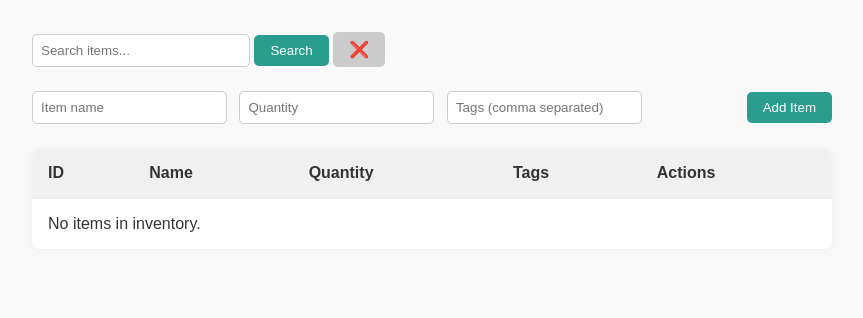
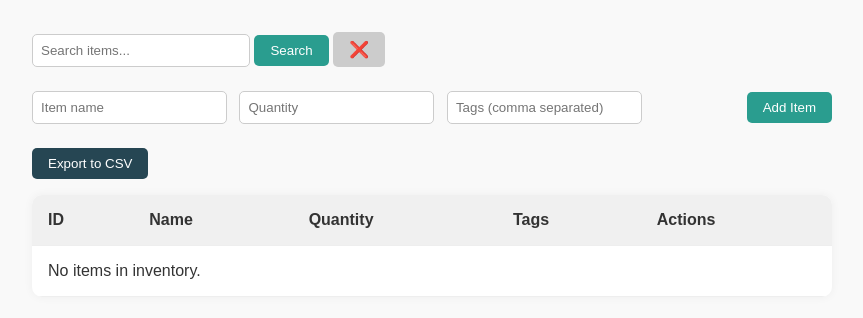
Before and after one commit to dskipps/capstone-project, a Flask app: page /inventory in a window 1280 px wide. Shown: the part 63-381 px from the top of the page, without its empty margins (208-1071 px from the left). Run offline with Flask 3, Linux system fonts and the light colour scheme; the visitor is signed in with stand-in values (Sample User, id 1).

Commit message:
update to inventory

```diff
--- a/templates/inventory.html
+++ b/templates/inventory.html
@@ -199,6 +199,14 @@
       <button type="submit">Add Item</button>
     </form>
 
+    <div style="margin-bottom: 1rem;">
+      <form action="/export-csv" method="get">
+        <button type="submit" style="padding: 0.5rem 1rem; background: #264653; color: white; border: none; border-radius: 5px; cursor: pointer;">
+          Export to CSV
+        </button>
+      </form>
+    </div>
+
     <table>
       <thead>
         <tr>
```
